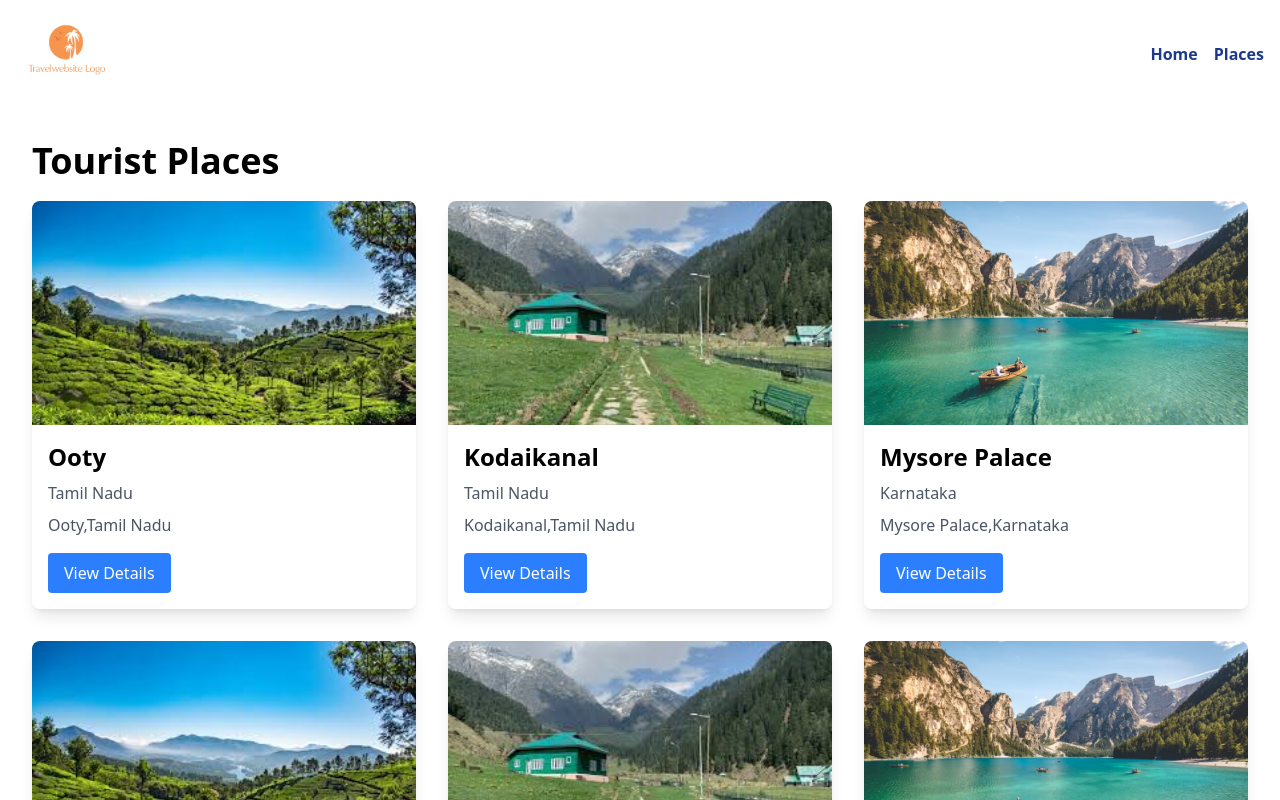
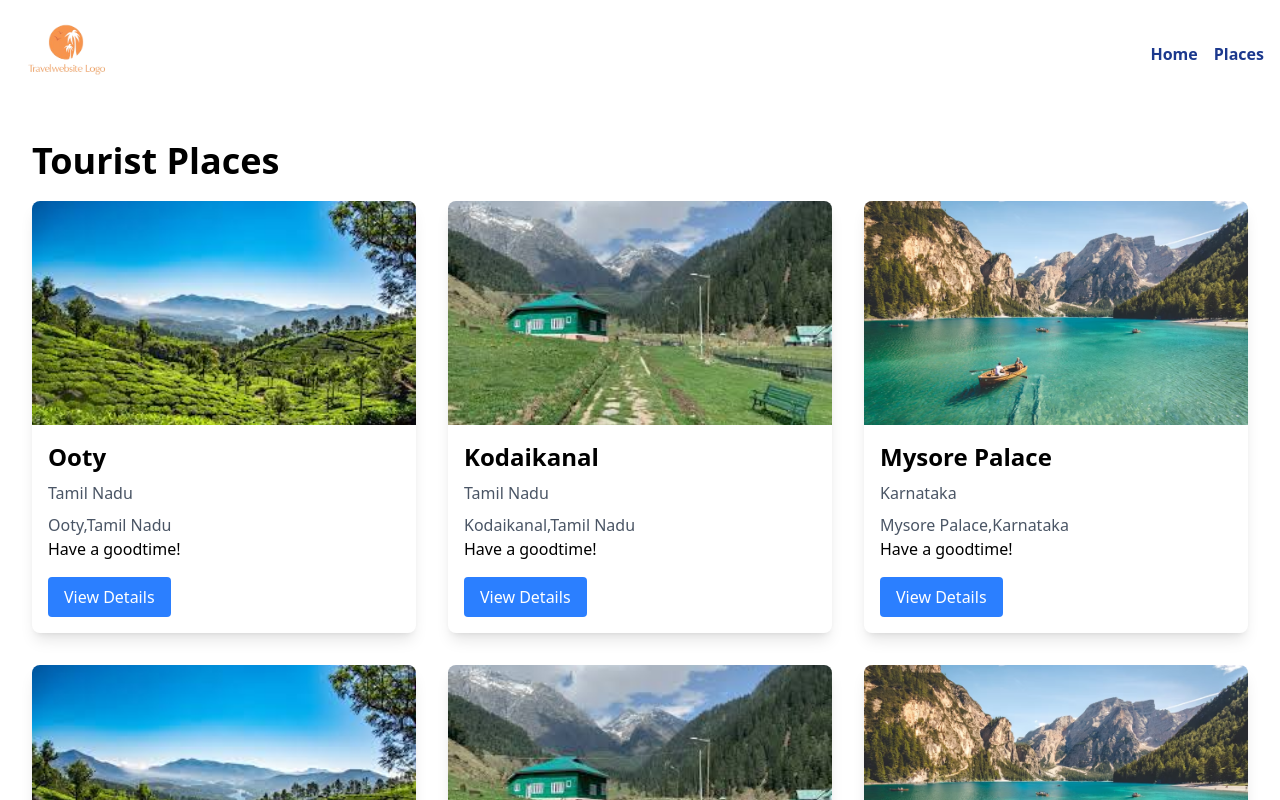
Before and after one commit to Ganeshmurthy-G/Mini-Tour-App-NextJS, a Next.js app: page /places in a window 1280 px wide. Shown: the top 800 px of the page. Built offline with nearby package versions, Linux system fonts and the light colour scheme.

Commit message:
Added a paragaph in places

```diff
--- a/src/app/places/page.js
+++ b/src/app/places/page.js
@@ -37,6 +37,8 @@ export default function PlacesPage() {
                 {place.name},{place.location}
               </p>
 
+              <p>Have a goodtime!</p>
+
               <Link
                 href={`/places/${place.id}`}
                 className="inline-block mt-4 bg-blue-500 text-white px-4 py-2 rounded"
```
Also changed, not shown: 1 other file (tests, documents, lock files or other folders).
